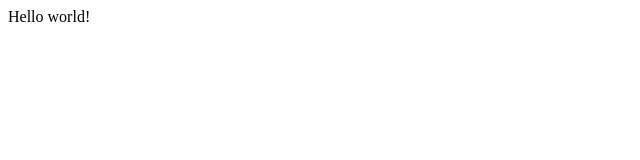
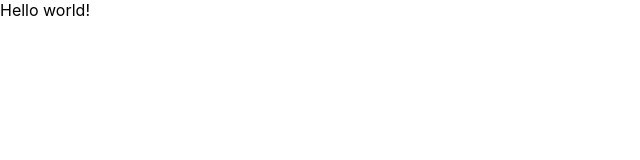
Before and after one commit to amanzanero/live-queue, a React app: page / in a window 1280 px wide. Shown: the top 160 px of the page, without its empty margins (0-640 px from the left). Built offline with nearby package versions, Linux system fonts and the light colour scheme.

Commit message:
update css & add css to webpack

```diff
--- a/package.json
+++ b/package.json
@@ -43,6 +43,8 @@
   },
   "devDependencies": {
     "concurrently": "^5.0.0",
-    "file-loader": "^5.0.2"
+    "css-loader": "^3.2.1",
+    "file-loader": "^5.0.2",
+    "style-loader": "^1.0.1"
   }
 }
--- /dev/null
+++ b/src/app/app.css
@@ -0,0 +1,12 @@
+body {
+  margin: 0;
+  font-family: -apple-system, BlinkMacSystemFont, "Roboto", sans-serif,
+    "Roboto Slab", serif;
+  -webkit-font-smoothing: antialiased;
+  -moz-osx-font-smoothing: grayscale;
+}
+
+code {
+  font-family: source-code-pro, Menlo, Monaco, Consolas, "Courier New",
+    monospace;
+}
--- a/src/app/app.tsx
+++ b/src/app/app.tsx
@@ -1,16 +1,10 @@
 import * as React from "react";
 import ReactDOM from "react-dom";
-import { styled } from "@material-ui/core/styles";
+
+import "./app.css";
 
 const App: React.FC = () => {
   return <div>Hello world!</div>;
 };
 
-const AppWrapper = styled(App)({
-  body: {
-    margin: 0,
-    fontFamily: "Roboto Slab"
-  }
-});
-
-ReactDOM.render(<AppWrapper />, document.getElementById("root"));
+ReactDOM.render(<App />, document.getElementById("root"));
--- a/webpack.config.js
+++ b/webpack.config.js
@@ -44,7 +44,28 @@ module.exports = {
             loader: "file-loader"
           }
         ]
+      },
+      /* CSS & CSS modules */
+      {
+        test: /\.css$/,
+        use: [
+          "style-loader",
+          {
+            loader: "css-loader",
+            options: {
+              importLoaders: 1,
+              modules: true
+            }
+          }
+        ],
+        include: /\.module\.css$/
+      },
+      {
+        test: /\.css$/,
+        use: ["style-loader", "css-loader"],
+        exclude: /\.module\.css$/
       }
+      /* CSS & CSS modules */
     ]
   }
 };
```
Also changed, not shown: 1 other file (tests, documents, lock files or other folders).
